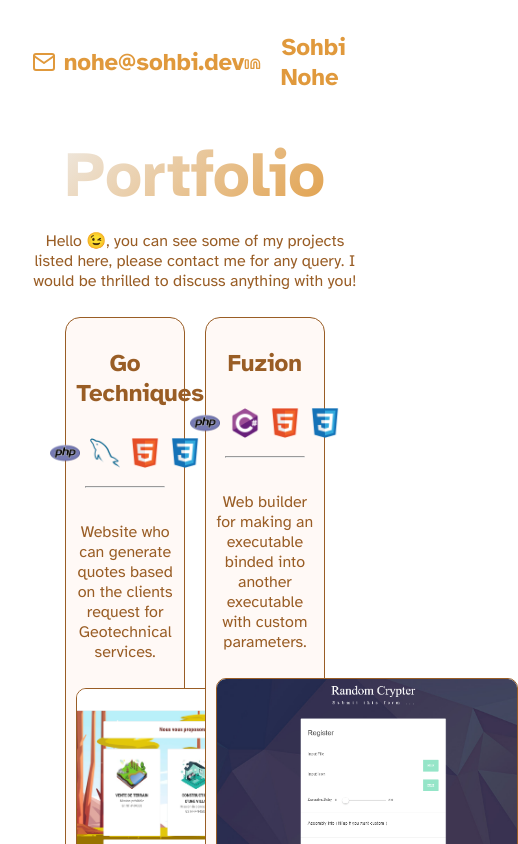
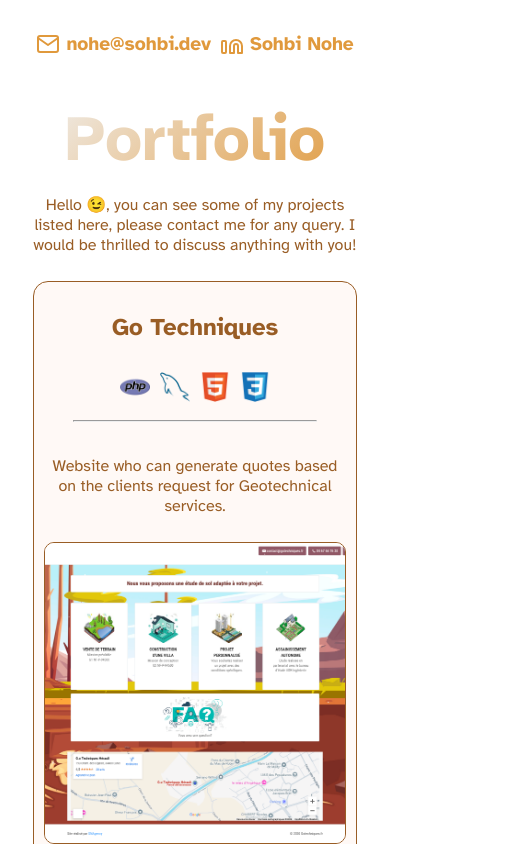
Before and after one commit to nohe-sohbi/portfolio, a React (Vite) app: page / in a window 390 px wide. Shown: the top 844 px of the page, 518 px wide, since content can reach past the window. Built offline with nearby package versions, Linux system fonts and the light colour scheme.

Commit message:
Added media query to be responsive

```diff
--- a/src/index.css
+++ b/src/index.css
@@ -42,7 +42,7 @@ body {
 
 .project-image {
   border-radius: 15px;
-  objectfit: "contain";
+  object-fit: contain;
 }
 
 .technologies {
@@ -98,3 +98,19 @@ footer a:hover {
 .project-tile > hr {
   width: 80%;
 }
+
+@media (max-width: 1024px) {
+  .project-tile {
+    width: 45%;
+  }
+}
+
+@media (max-width: 768px) {
+  .project-tile {
+    width: 100%;
+  }
+
+  .nav-element {
+    font-size: 1.2rem;
+  }
+}
```
